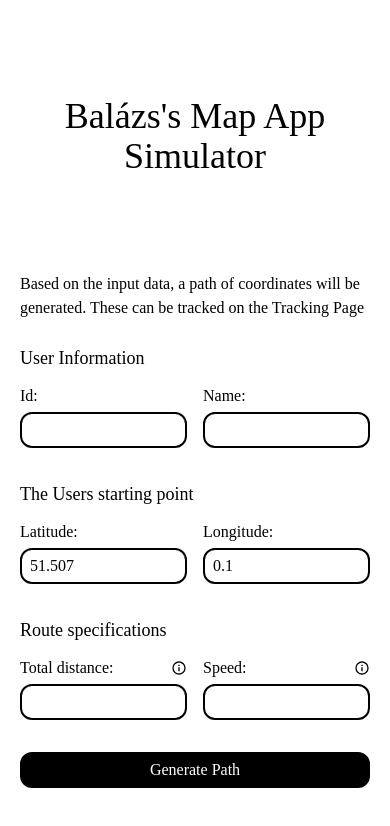
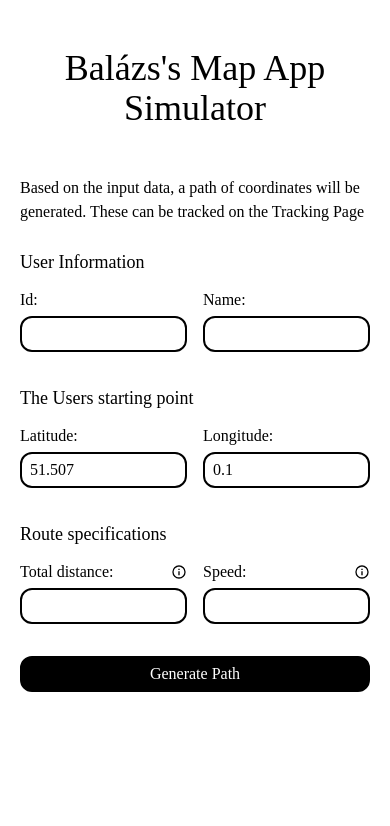
Before and after one commit to Barabasbalazs/map-frontend, a Vue app: page /simulator in a window 390 px wide. Shown: the top 826 px of the page. Built offline with nearby package versions, Linux system fonts and the light colour scheme.

Commit message:
little bit of padding for mobiles

```diff
--- a/src/pages/LandingPage.vue
+++ b/src/pages/LandingPage.vue
@@ -1,6 +1,6 @@
 <template>
-  <div class="flex flex-col w-screen h-screen">
-    <div class="flex justify-center items-center h-1/3">
+  <div class="flex flex-col w-screen mb-12">
+    <div class="flex justify-center items-center md:py-24 py-12">
       <h1 class="text-4xl text-center">Balázs's Map App</h1>
     </div>
     <div class="flex flex-col items-center h-full w-full gap-2 px-5 md:px-0">
--- a/src/pages/SimulatorPage.vue
+++ b/src/pages/SimulatorPage.vue
@@ -1,6 +1,6 @@
 <template>
-  <div class="flex flex-col w-screen h-screen items-center">
-    <div class="flex justify-center items-center py-24">
+  <div class="flex flex-col w-screen items-center mb-12">
+    <div class="flex justify-center items-center md:py-24 py-12">
       <h1 class="text-4xl text-center">Balázs's Map App Simulator</h1>
     </div>
     <div class="flex flex-col items-center h-full w-full px-5 md:w-1/3 gap-6">
```
